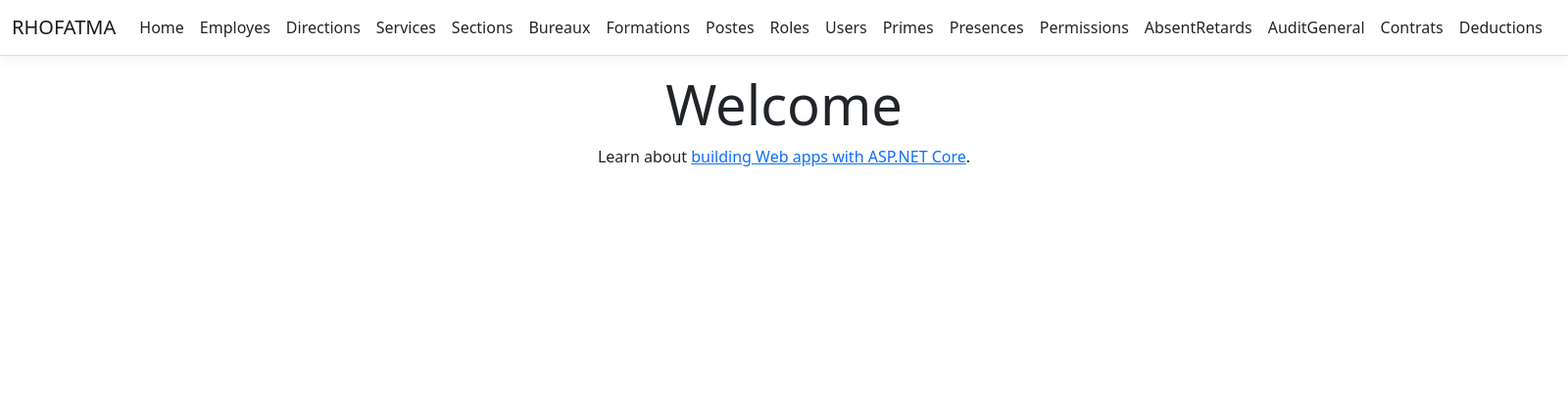
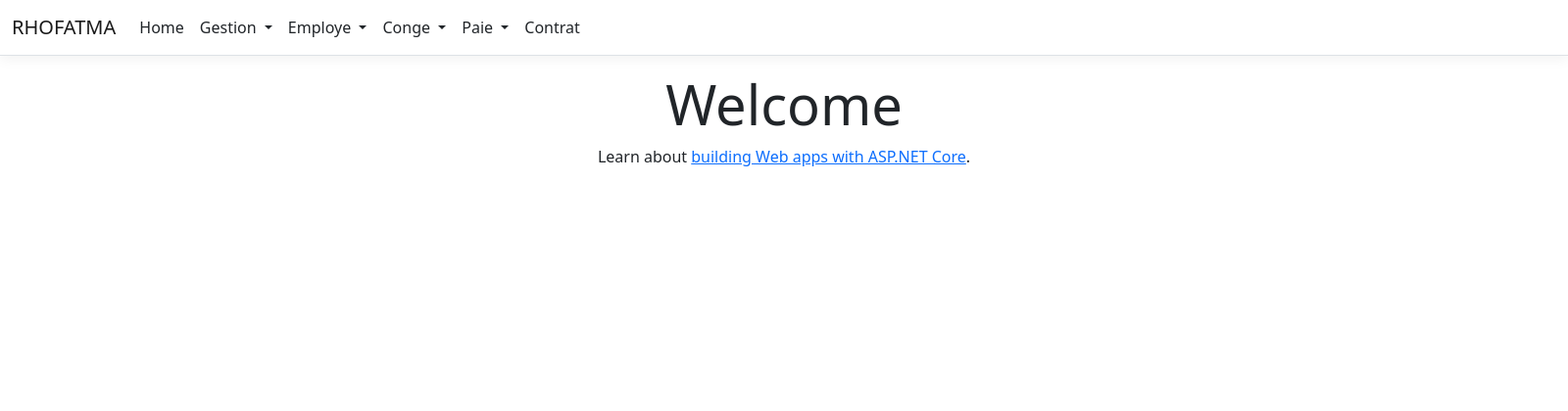
Before and after one commit to cabatout12/RHOFATMA.Web, an ASP.NET Core app: page / in a window 1600 px wide. Shown: the top 420 px of the page at 98% size. Run offline with ASP.NET Core 8, Linux system fonts and the light colour scheme; style sheets or scripts are compiled from the project's sources.

Commit message:
Organize navigation menu

```diff
--- a/RHOFATMA.Web/Views/Shared/_Layout.cshtml
+++ b/RHOFATMA.Web/Views/Shared/_Layout.cshtml
@@ -22,53 +22,55 @@
                         <li class="nav-item">
                             <a class="nav-link text-dark" asp-area="" asp-controller="Home" asp-action="Index">Home</a>
                         </li>
-                        <li class="nav-item">
-                            <a class="nav-link text-dark" asp-area="" asp-controller="Employes" asp-action="Index">Employes</a>
+                        <li class="nav-item dropdown">
+                            <a class="nav-link dropdown-toggle text-dark" href="#" id="gestionDropdown" role="button" data-bs-toggle="dropdown" aria-expanded="false">
+                                Gestion
+                            </a>
+                            <ul class="dropdown-menu" aria-labelledby="gestionDropdown">
+                                <li><a class="dropdown-item" asp-area="" asp-controller="Bureaux" asp-action="Index">Bureau</a></li>
+                                <li><a class="dropdown-item" asp-area="" asp-controller="Directions" asp-action="Index">Direction</a></li>
+                                <li><a class="dropdown-item" asp-area="" asp-controller="Services" asp-action="Index">Service</a></li>
+                                <li><a class="dropdown-item" asp-area="" asp-controller="Sections" asp-action="Index">Section</a></li>
+                                <li><a class="dropdown-item" asp-area="" asp-controller="Formations" asp-action="Index">Formation</a></li>
+                                <li><a class="dropdown-item" asp-area="" asp-controller="Postes" asp-action="Index">Poste</a></li>
+                                <li><a class="dropdown-item" asp-area="" asp-controller="Users" asp-action="Index">User</a></li>
+                                <li><a class="dropdown-item" asp-area="" asp-controller="Roles" asp-action="Index">Role</a></li>
+                                <li><a class="dropdown-item" asp-area="" asp-controller="AuditGenerales" asp-action="Index">AuditGeneral</a></li>
+                                <li><a class="dropdown-item" asp-area="" asp-controller="RolePermissions" asp-action="Index">RolePermission</a></li>
+                            </ul>
+                        </li>
+                        <li class="nav-item dropdown">
+                            <a class="nav-link dropdown-toggle text-dark" href="#" id="employeDropdown" role="button" data-bs-toggle="dropdown" aria-expanded="false">
+                                Employe
+                            </a>
+                            <ul class="dropdown-menu" aria-labelledby="employeDropdown">
+                                <li><a class="dropdown-item" asp-area="" asp-controller="Employes" asp-action="Index">Employe</a></li>
+                                <li><a class="dropdown-item" asp-area="" asp-controller="Primes" asp-action="Index">Prime</a></li>
+                                <li><a class="dropdown-item" asp-area="" asp-controller="Presences" asp-action="Index">Presence</a></li>
+                                <li><a class="dropdown-item" asp-area="" asp-controller="AbsentRetards" asp-action="Index">AbsentRetard</a></li>
+                                <li><a class="dropdown-item" asp-area="" asp-controller="DocumentEmployes" asp-action="Index">DocumentEmploye</a></li>
+                            </ul>
+                        </li>
+                        <li class="nav-item dropdown">
+                            <a class="nav-link dropdown-toggle text-dark" href="#" id="congeDropdown" role="button" data-bs-toggle="dropdown" aria-expanded="false">
+                                Conge
+                            </a>
+                            <ul class="dropdown-menu" aria-labelledby="congeDropdown">
+                                <li><a class="dropdown-item" asp-area="" asp-controller="Conges" asp-action="Index">Conge</a></li>
+                                <li><a class="dropdown-item" asp-area="" asp-controller="Permissions" asp-action="Index">Permission</a></li>
+                            </ul>
+                        </li>
+                        <li class="nav-item dropdown">
+                            <a class="nav-link dropdown-toggle text-dark" href="#" id="paieDropdown" role="button" data-bs-toggle="dropdown" aria-expanded="false">
+                                Paie
+                            </a>
+                            <ul class="dropdown-menu" aria-labelledby="paieDropdown">
+                                <li><a class="dropdown-item" asp-area="" asp-controller="Paies" asp-action="Index">Paie</a></li>
+                                <li><a class="dropdown-item" asp-area="" asp-controller="Deductions" asp-action="Index">Deduction</a></li>
+                            </ul>
                         </li>
                         <li class="nav-item">
-                            <a class="nav-link text-dark" asp-area="" asp-controller="Directions" asp-action="Index">Directions</a>
-                        </li>
-                        <li class="nav-item">
-                            <a class="nav-link text-dark" asp-area="" asp-controller="Services" asp-action="Index">Services</a>
-                        </li>
-                        <li class="nav-item">
-                            <a class="nav-link text-dark" asp-area="" asp-controller="Sections" asp-action="Index">Sections</a>
-                        </li>
-                        <li class="nav-item">
-                            <a class="nav-link text-dark" asp-area="" asp-controller="Bureaux" asp-action="Index">Bureaux</a>
-                        </li>
-                        <li class="nav-item">
-                            <a class="nav-link text-dark" asp-area="" asp-controller="Formations" asp-action="Index">Formations</a>
-                        </li>
-                        <li class="nav-item">
-                            <a class="nav-link text-dark" asp-area="" asp-controller="Postes" asp-action="Index">Postes</a>
-                        </li>
-                        <li class="nav-item">
-                            <a class="nav-link text-dark" asp-area="" asp-controller="Roles" asp-action="Index">Roles</a>
-                        </li>
-                        <li class="nav-item">
-                            <a class="nav-link text-dark" asp-area="" asp-controller="Users" asp-action="Index">Users</a>
-                        </li>
-                        <li class="nav-item">
-                            <a class="nav-link text-dark" asp-area="" asp-controller="Primes" asp-action="Index">Primes</a>
-                        </li>
-                        <li class="nav-item">
-                            <a class="nav-link text-dark" asp-area="" asp-controller="Presences" asp-action="Index">Presences</a>
-                        </li>
-                        <li class="nav-item">
-                            <a class="nav-link text-dark" asp-area="" asp-controller="Permissions" asp-action="Index">Permissions</a>
-                        </li>
-                        <li class="nav-item">
-                            <a class="nav-link text-dark" asp-area="" asp-controller="AbsentRetards" asp-action="Index">AbsentRetards</a>
-                        </li>
-                        <li class="nav-item">
-                            <a class="nav-link text-dark" asp-area="" asp-controller="AuditGenerales" asp-action="Index">AuditGeneral</a>
-                        </li>
-                        <li class="nav-item">
-                            <a class="nav-link text-dark" asp-area="" asp-controller="Contrats" asp-action="Index">Contrats</a>
-                        </li>
-                        <li class="nav-item">
-                            <a class="nav-link text-dark" asp-area="" asp-controller="Deductions" asp-action="Index">Deductions</a>
+                            <a class="nav-link text-dark" asp-area="" asp-controller="Contrats" asp-action="Index">Contrat</a>
                         </li>
                     </ul>
                 </div>
```
